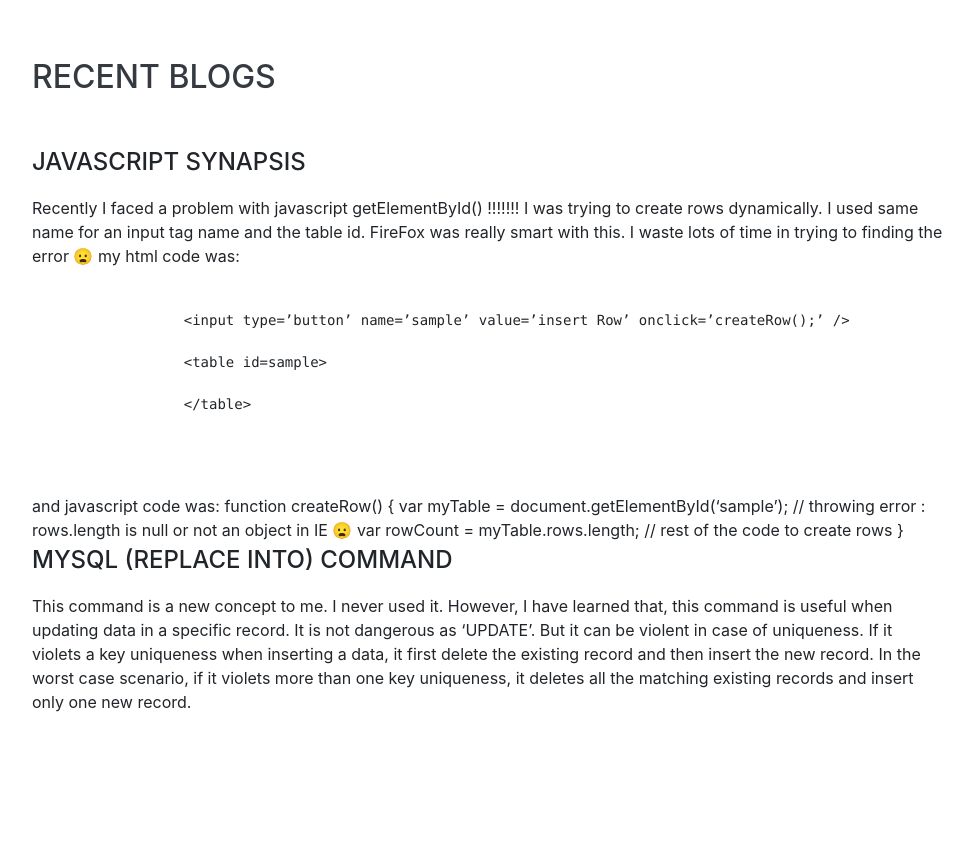
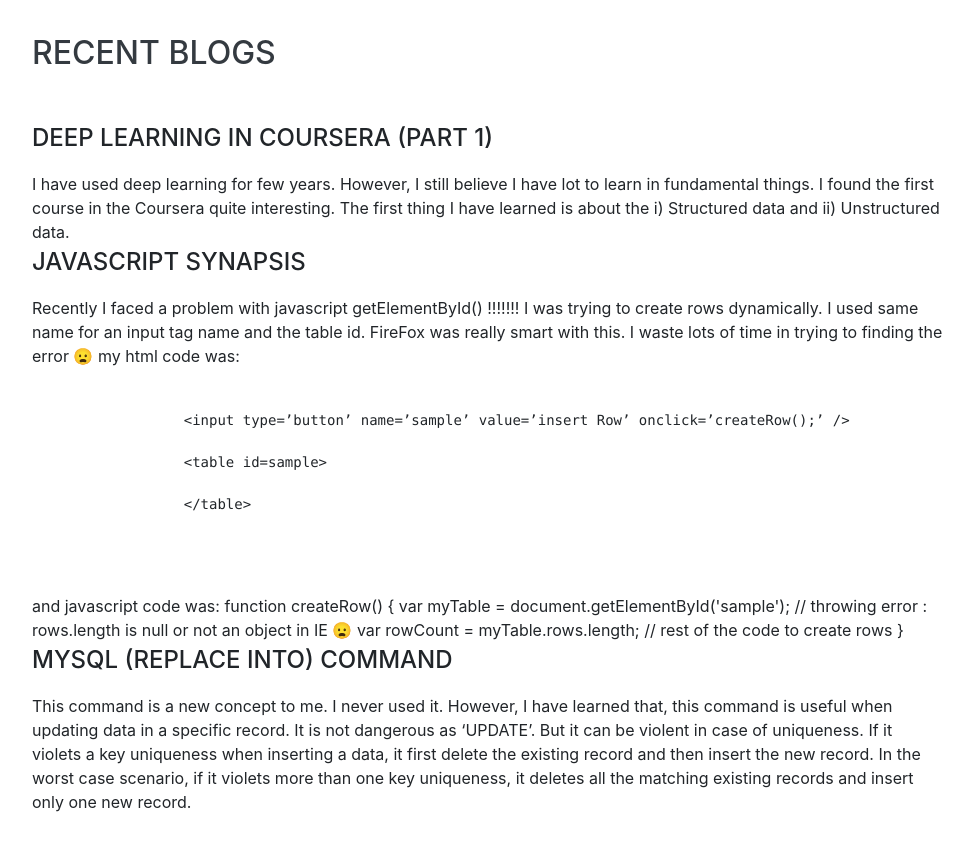
Before and after one commit to sakira/sakira.github.io, a website with bundled scripts: page index.html in a window 1280 px wide. Shown: the part 5100-5950 px from the top of the page, without its empty margins (288-1261 px from the left). Before the commit the page ends 5886 px from the top, so only its background shows below. Built offline with nearby package versions, Linux system fonts and the light colour scheme; a web font is replaced by a local one.

Commit message:
myprofile blogs

```diff
--- a/index.html
+++ b/index.html
@@ -324,7 +324,11 @@
     <section class="resume-section p-3 p-lg-5 d-flex align-items-center" id="blogs">
       <div class="w-100">
         <h2 class="mb-5">Recent blogs</h2>
-
+        <div class="subheading mb-3">Deep learning in Coursera (part 1)</div>
+        <div>I have used deep learning for few years. However, I still believe I have lot to learn in fundamental things.
+          I found the first course in the Coursera quite interesting.
+          The first thing I have learned is about the i) Structured data and ii) Unstructured data.
+        </div>
         <div class="subheading mb-3">Javascript synapsis</div>
         <div>Recently I faced a problem with javascript getElementById()
           !!!!!!! I was trying to create rows dynamically.
@@ -351,7 +355,7 @@
 
                 {
 
-                var myTable = document.getElementById(‘sample’);
+                var myTable = document.getElementById('sample');
 
                 // throwing error : rows.length is null or not an object in IE 😦
 
```
